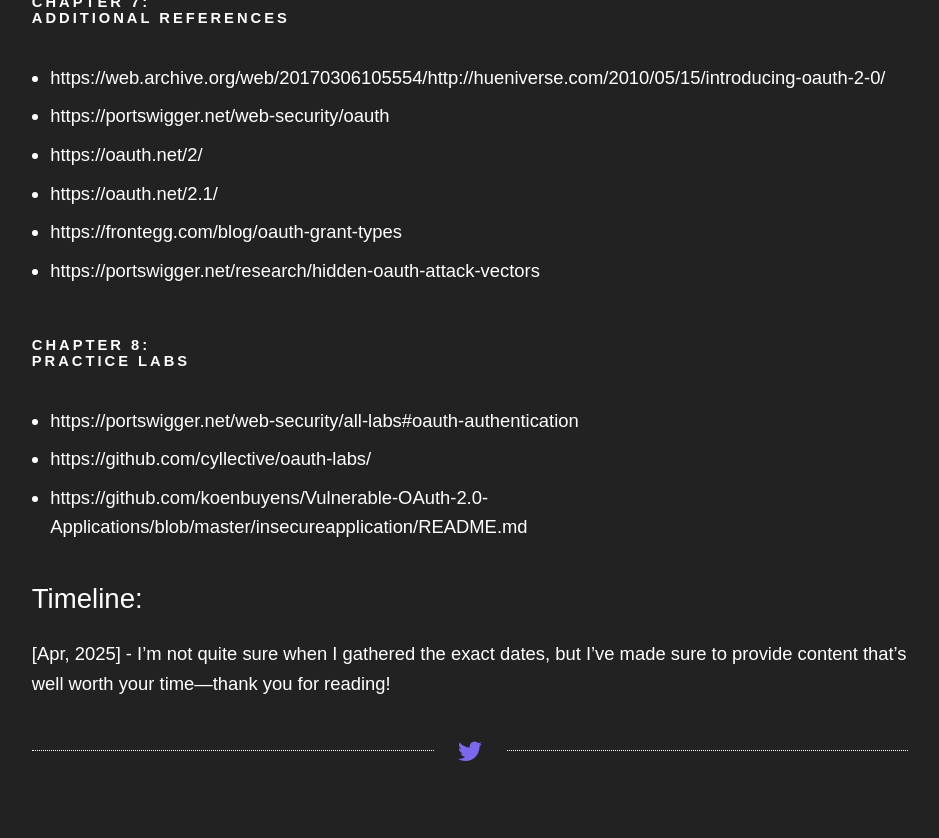
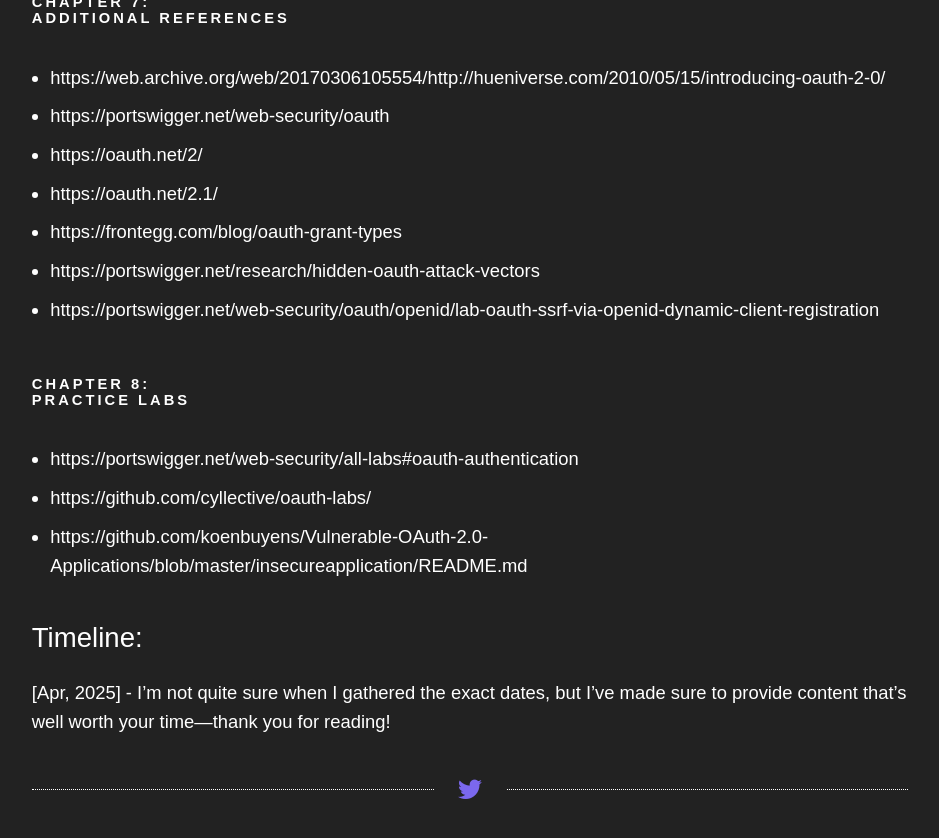
Before and after one commit to abhisek3122/blog.abhis3k.in, a Jekyll site: the page built from _posts/2025-05-23-oauth-concept-and-testcases.markdown, in a window 1280 px wide and 900 px high, scrolled down 17564 px. Shown: the top 838 px of the window, without its empty margins (170-1109 px from the left). Built offline with Jekyll 4.4.1, drawn with Linux system fonts in a browser that asks for light colours; some web fonts are replaced; some of the changed lines change nothing that is shown.

Commit message:
Update 2025-05-23-oauth-concept-and-testcases.markdown
resource addition

```diff
--- a/_posts/2025-05-23-oauth-concept-and-testcases.markdown
+++ b/_posts/2025-05-23-oauth-concept-and-testcases.markdown
@@ -245,6 +245,7 @@
 - https://oauth.net/2.1/
 - https://frontegg.com/blog/oauth-grant-types
 - https://portswigger.net/research/hidden-oauth-attack-vectors
+- https://portswigger.net/web-security/oauth/openid/lab-oauth-ssrf-via-openid-dynamic-client-registration
 
 #### Chapter 8: <br/>Practice Labs {#chapter8}
 - https://portswigger.net/web-security/all-labs#oauth-authentication
```
